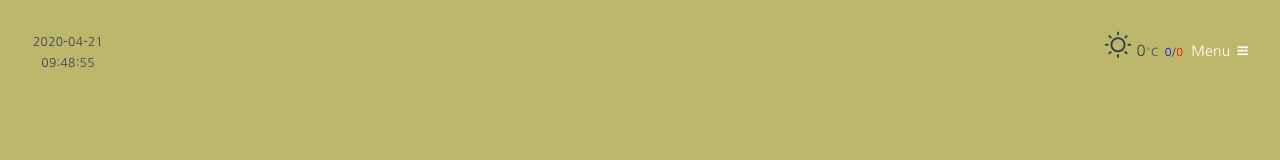
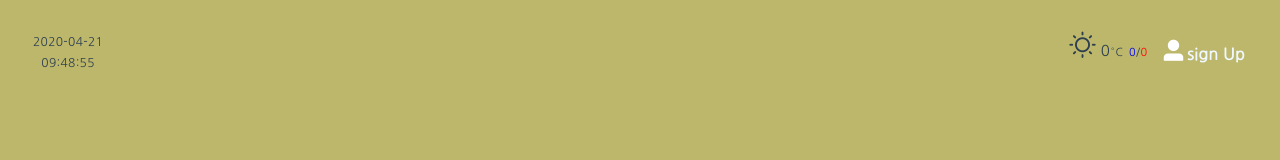
Before and after one commit to KimUihyeon/dash_board_web, a Vue app in the folder front-vue/dash-board/: page /login in a window 1280 px wide. Shown: the top 160 px of the page. Built offline with nearby package versions, Linux system fonts and the light colour scheme; no server answers; a web font is replaced by a local one.

Commit message:
feat:Header  디자인 변경

```diff
--- a/front-vue/dash-board/src/components/common/Header.vue
+++ b/front-vue/dash-board/src/components/common/Header.vue
@@ -5,7 +5,7 @@
       </span>
       <HeaderWeather/>
 
-      <el-dropdown trigger="click" @command="route" class="nav-color-white">
+      <!-- <el-dropdown trigger="click" @command="route" class="nav-color-white">
         <span class="el-dropdown-link">Menu<i class="el-icon-s-unfold el-icon--right"></i>
         </span>
         <el-dropdown-menu slot="dropdown">
@@ -15,7 +15,15 @@
           <el-dropdown-item v-show="isLogin" icon="el-icon-lock" divided command='/logout'>logout</el-dropdown-item>
           <el-dropdown-item v-show="!isLogin" icon="el-icon-user-solid" divided command='/signup'>sign Up</el-dropdown-item>
         </el-dropdown-menu>
-      </el-dropdown>
+      </el-dropdown> -->
+
+      <span>
+          <RouterItem v-show='isLogin' icon="el-icon-s-home" to='/home' name='home'>Home</RouterItem>
+          <RouterItem v-show='isLogin' icon="el-icon-circle-check" to='/todoCategory' name='todo'>todoList</RouterItem>
+          <RouterItem v-show='isLogin' icon="el-icon-date" to='/cal' name='calendar' >calendar</RouterItem>
+          <RouterItem v-show="isLogin" icon="el-icon-lock" to='/logout' name='logout'>logout</RouterItem>
+          <RouterItem v-show="!isLogin" icon="el-icon-user-solid" to='/signup' name="sign Up" tooltip='회원 가입'/>
+      </span>
 
       <Signup :submitHandle="()=>{}" :showModal='showSignup' />
     </div>
@@ -29,12 +37,14 @@ import { data , rest } from '../../util'
 import HeaderWeather from '../weather/HeaderWeather';
 import Signup from '../account/Signup';
 import Timer from '../timer/Time'
+import RouterItem from './custome/RouterItem'
 
 const name = 'Header';
 const components = {
   Timer,
   HeaderWeather,
-  Signup
+  Signup,
+  RouterItem
 }
 
 export default Vue.extend({
@@ -56,6 +66,9 @@ export default Vue.extend({
         }else{
           this.$router.push({path});
         }
+      },
+      move(path){
+        this.$router.push({path});
       },
       showSignupModal (){
           this.showSignup = false;
--- a/front-vue/dash-board/src/components/common/custome/RouterItem.vue
+++ b/front-vue/dash-board/src/components/common/custome/RouterItem.vue
@@ -1,16 +1,17 @@
-
 <template>
     <router-link v-bind:to=to>
+        <el-tooltip class="item" effect="dark" :content="tooltip" placement="bottom">
             <span class="item-space">
-            <el-badge :value=value class="item" v-if='value !== 0'>
-                <!-- <i v-bind:Class="icon + ' icon-custom'" ></i> -->
+                <el-badge v-if='alert !== 0' :value='alert' class="item" >
+                    <i v-bind:Class="icon + ' icon-custom'" ></i>
                     <span class="name">{{name}}</span>
                 </el-badge>
                 <el-badge class="item" v-else>
-                <!-- <i v-bind:Class="icon + ' icon-custom'" ></i> -->
+                    <i v-bind:Class="icon + ' icon-custom'" ></i>
                     <span class="name">{{name}}</span>
                 </el-badge>
             </span>
+        </el-tooltip>
     </router-link>
 </template>
 
@@ -23,8 +24,9 @@ export default {
         icon : String,
         to : String,
         name : String,
-        value : Number,
-        padding : Number
+        alert : Number,
+        padding : Number,
+        tooltip : String,
     }
 
 }
```
Lines whose indentation alone changed are shown as unchanged.
